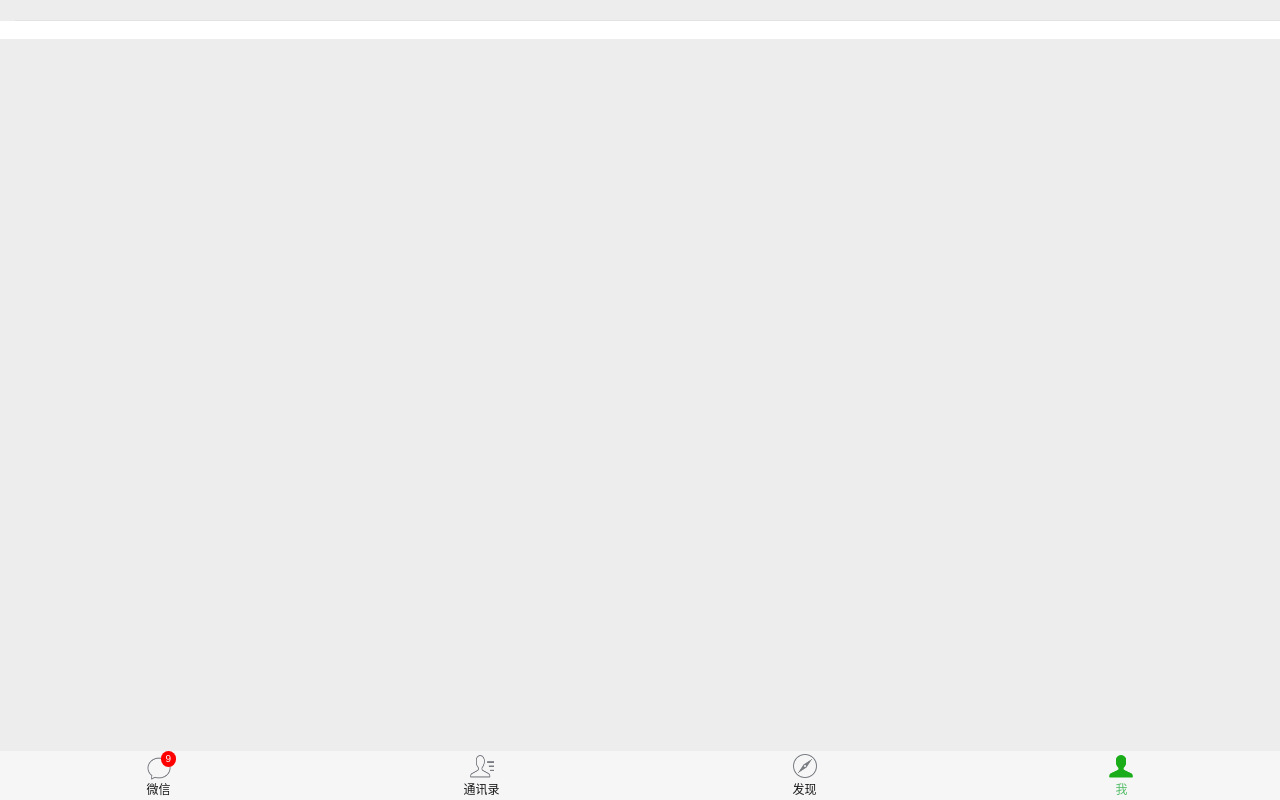
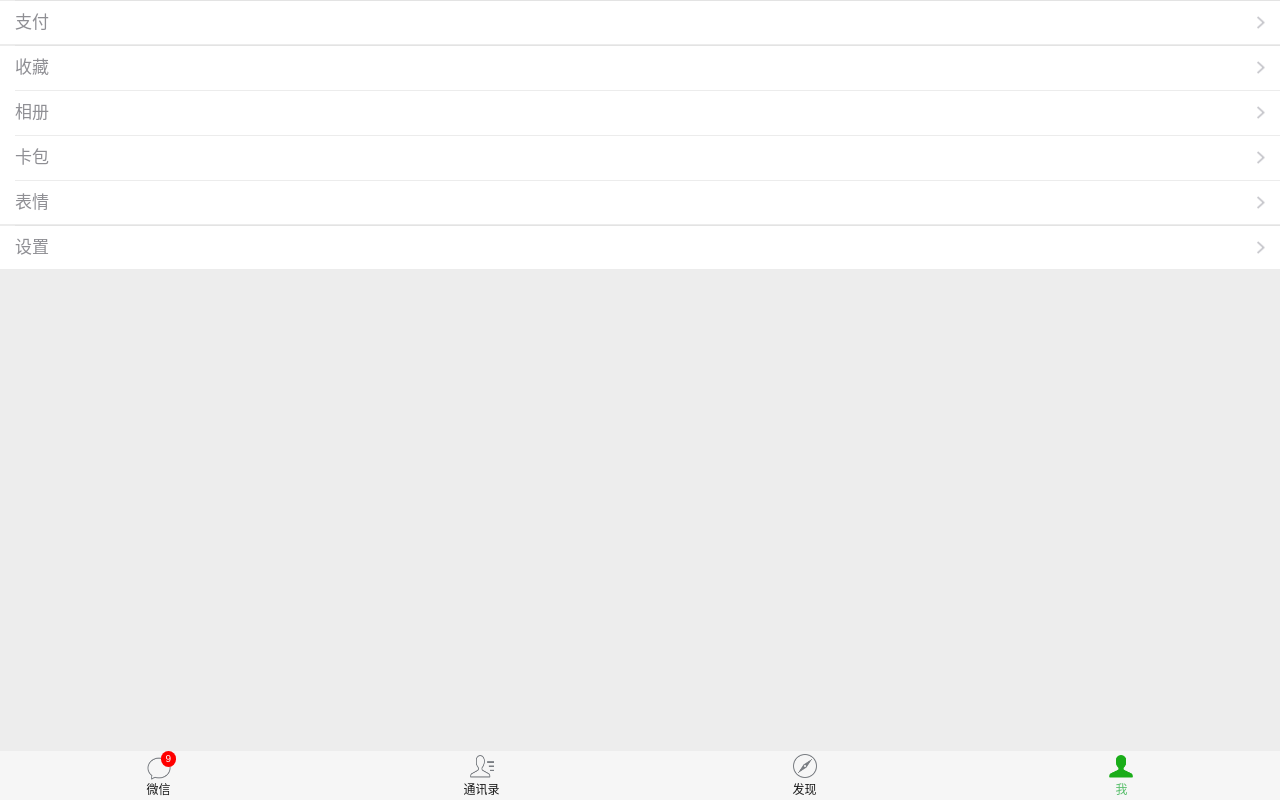
Before and after one commit to CoderMikeHe/vue-wechat, a Vue app: page /profile in a window 1280 px wide. Built offline with nearby package versions, Linux system fonts and the light colour scheme; what mint-ui would draw is missing.

Commit message:
设置界面搭建

```diff
--- a/src/assets/css/wechat.css
+++ b/src/assets/css/wechat.css
@@ -20,7 +20,6 @@
   left: 0;
   height: 100%;
   width: 100%;
-  background-color: red;
 }
 /* 正文顶部偏移 */
 ._full-content._content-margin-top44{
@@ -30,3 +29,14 @@
 ._full-content._content-margin-bottom49{
   margin-bottom: 49px;
 }
+
+
+/* 点击高亮 */
+._mh-cell_access{
+  /* CMH TODO: 这个css是什意思？ */
+  -webkit-tap-highlight-color:rgba(0, 0, 0, 0);
+  color:inherit;
+}
+._mh-cell_access:active{
+  background-color:#ECECEC;
+}
--- a/src/assets/js/MHCommonGroup.js
+++ b/src/assets/js/MHCommonGroup.js
@@ -18,11 +18,14 @@ class MHCommonItem {
   // icon
   icon = "";
   title = "";
-  subTitle = "";
-  constructor({ icon = "", title = "", subTitle = "" } = {}) {
+  subtitle = "";
+  name = "";   // 跳转路由对象(命名路由) 跟path一样，但优先级较高
+  path = "";   // 跳转路由地址
+  constructor({ icon = "", title = "", subtitle = "" ,name = ""} = {}) {
     this.icon = icon;
     this.title = title;
-    this.subTitle = subTitle;
+    this.subtitle = subtitle;
+    this.name = name;
   }
 }
 
--- /dev/null
+++ b/src/assets/utils/utils.js
@@ -0,0 +1,14 @@
+// 全局工具类  （变量 or Methods）
+
+// 导航栏返回按钮
+import {backItem} from '../js/MHBarButtonItem'
+
+const utils = {
+  install(Vue) {
+    // 导航栏返回按钮
+    Vue.prototype.backItem = backItem;
+  }
+}
+
+// 导出组件
+export default utils;
--- a/src/components/common/Common.vue
+++ b/src/components/common/Common.vue
@@ -2,30 +2,45 @@
 <template>
   <div class="mh-cells-group">
     <div class="mh-header-title"></div>
-    <div class="mh-cell">
+    <a class="mh-cell _mh-cell_access" v-for="(item,row) in group.items" :key="row" @click="didSelectRow(section,row)">
       <div class="mh-cell-header"></div>
-      <div class="mh-cell-body"></div>
-    </div>
+      <div class="mh-cell-body">
+        <div class="mh-body">
+          <p class="mh-title">{{ item.title }}</p>
+        </div>
+        <div class="mh-footer">
+          <p class="mh-subtitle">{{ item.subtitle }}</p>
+          <img class="mh-right-arrow" src="@/assets/images/common/tableview_arrow_8x13.png" alt="">
+        </div>
+      </div>
+    </a>
     <div class="mh-footer-title"></div>
   </div>
 </template>
 
 <script>
-import { MHCommonGroup, MHCommonItem } from "../../assets/js/MHCommonGroup.js";
+import { MHCommonGroup, MHCommonItem } from "assets/js/MHCommonGroup.js";
 export default {
+  name: "common",
   props: {
-    group: MHCommonGroup
+    group: MHCommonGroup,  // Group Object
+    section: Number        // Group Index
   },
   data() {
     return {};
-  }
+  },
+  methods: {
+    didSelectRow(section,row){
+      this.$emit("did-select-row",section,row);
+    }
+  },
+
 };
 </script>
 
 <style scoped>
 /* cell 组 */
 .mh-cells-group {
-  margin-top: 1.17647059em;
   background-color: #ffffff;
   line-height: 1.47058824;
   font-size: 17px;
@@ -95,4 +110,39 @@ export default {
 .mh-cell:first-child:before {
   display: none;
 }
+
+.mh-cell-body{
+  /* 占据整个剩余空间 */
+  -webkit-box-flex:1;
+  -webkit-flex:1;
+  flex:1;
+
+  display: -webkit-box;
+  display: -webkit-flex;
+  display: flex;
+  -webkit-justify-content: space-between; /* Safari 6.1+ */
+  justify-content: space-between;
+}
+
+.mh-cell-body .mh-footer{
+  display: -webkit-box;
+  display: -webkit-flex;
+  display: flex;
+  -webkit-box-align: center;
+  -webkit-align-items: center;
+  align-items: center;
+}
+
+.mh-footer .mh-right-arrow{
+  display: inline-block;
+  width: 8px;
+  height: 13px;
+  margin-left: 10px;
+}
+
+.mh-footer .mh-subtitle{
+  font-size: 17px;
+
+}
+
 </style>
--- /dev/null
+++ b/src/components/navigationBar/index.js
@@ -0,0 +1,15 @@
+import NavigationBarComp from './NavigationBar.vue';
+
+// 这里是重点
+const NavigationBar = {
+    install: function(Vue){
+        Vue.component('NavigationBar',NavigationBarComp);
+    }
+};
+
+// 导出组件
+export default NavigationBar;
+
+
+// https://www.jianshu.com/p/26ba589bc161
+// https://blog.csdn.net/weixin_42283462/article/details/80600623
--- a/src/router.js
+++ b/src/router.js
@@ -7,6 +7,7 @@ import Contacts from "./views/contacts/Contacts.vue";
 import Discover from "./views/discover/Discover.vue";
 import Profile from "./views/profile/Profile.vue";
 import AddFriends from "./views/contacts/AddFriends.vue";
+import Setting from './views/profile/Setting.vue'
 
 Vue.use(Router);
 
@@ -41,6 +42,11 @@ export default new Router({
       path: "/profile",
       name: "profile",
       component: Profile
+    },
+    {
+      path: "/discover/setting",
+      name: "setting",
+      component: Setting
     }
   ]
 });
--- a/src/views/profile/Profile.vue
+++ b/src/views/profile/Profile.vue
@@ -1,6 +1,9 @@
 <template>
   <div>
-    <common></common>
+    <div class="mh-common-group" v-for="(group,section) in dataSource" :key="section">
+      <common :group="group" :section="section" @did-select-row="didSelectRow"></common>
+    </div>
+    <router-view></router-view>
   </div>
 </template>
 
@@ -9,10 +12,15 @@ import common from "../../components/common/Common";
 import { MHCommonGroup, MHCommonItem } from "../../assets/js/MHCommonGroup.js";
 export default {
   name: "profile",
+
   data() {
     return {
       dataSource: []
     };
+  },
+  created(){
+    // 配置数据
+    this.configData();
   },
   methods: {
     // 配置数据
@@ -49,12 +57,19 @@ export default {
       const group2 = new MHCommonGroup();
       // 设置
       const setting = new MHCommonItem({
-        title: "设置"
+        title: "设置",
+        name: "setting",
       });
       group2.items = [setting];
 
       this.dataSource = [group0, group1, group2];
-    }
+    },
+    // 点击事件
+    didSelectRow(section,row){
+      const item = this.dataSource[section].items[row];
+      console.log(item.name);
+      this.$router.push({name:item.name});
+    },
   },
   components: {
     common
--- /dev/null
+++ b/src/views/profile/Setting.vue
@@ -0,0 +1,177 @@
+<template>
+  <div class="_full-container" >
+    <NavigationBar title="设置" :left-item="backItem" @left-click="$router.back()"></NavigationBar>
+    <div class="_full-content _content-margin-top44">
+      <!-- <div class="mh-common-group" v-for="(group,section) in dataSource" :key="section">
+        <common :group="group" :section="section" @did-select-row="didSelectRow"></common>
+      </div> -->
+      <!-- 切换账号 -->
+      <div class="mh-common-group">
+        <a class="mh-cells mh-access" @click="abc">
+          <p>切换账号</p>
+        </a>
+      </div>
+      <!-- 退出登录 -->
+      <!-- <div class="mh-common-group">
+        <a class="mh-cells _mh-cell_access">
+          <p>退出登录</p>
+        </a>
+      </div> -->
+
+    </div>
+  </div>
+</template>
+
+<script>
+import common from "components/common/Common";
+import { MHCommonGroup, MHCommonItem } from "assets/js/MHCommonGroup.js";
+export default {
+  name: "setting",
+  data() {
+    return {
+      dataSource:[]
+    }
+  },
+  created() {
+    this.configData();
+  },
+  methods: {
+    // 配置数据
+    configData() {
+      // group0
+      const group0 = new MHCommonGroup();
+      // 账号与安全
+      const accountSecurity = new MHCommonItem({
+        title: "账号与安全"
+      });
+      group0.items = [accountSecurity];
+
+      // group1
+      const group1 = new MHCommonGroup();
+      // 新消息通知
+      const messageNote = new MHCommonItem({
+        title: "新消息通知"
+      });
+      // 隐私
+      const privates = new MHCommonItem({
+        title: "隐私"
+      });
+      // 通用
+      const general = new MHCommonItem({
+        title: "通用"
+      });
+      group1.items = [messageNote, privates, general];
+
+      // group2
+      const group2 = new MHCommonGroup();
+      // 帮助与反馈
+      const help = new MHCommonItem({
+        title: "帮助与反馈",
+        name: "setting",
+      });
+      // 关于微信
+      const aboutUs = new MHCommonItem({
+        title: "关于微信",
+        subtitle: "微信7.0.3",
+      });
+      group2.items = [help,aboutUs];
+
+      // group3
+      const group3 = new MHCommonGroup();
+      // 插件
+      const plugin = new MHCommonItem({
+        title: "插件"
+      });
+      group3.items = [plugin];
+
+      this.dataSource = [group0, group1, group2, group3];
+    },
+
+
+    // item点击事件
+    didSelectRow(section,row){
+      const item = this.dataSource[section].items[row];
+      console.log(item.name);
+      this.$router.push({name:item.name});
+    },
+    abc(){
+      console.log('object');
+    }
+  },
+  components: {
+    common
+  },
+}
+
+</script>
+
+<style scoped>
+
+/* 点击高亮 */
+.mh-access{
+  /* CMH TODO: 这个css是什意思？ */
+  -webkit-tap-highlight-color:rgba(0, 0, 0, 0);
+  color:inherit;
+}
+.mh-access:active{
+  background-color:#ECECEC;
+}
+
+
+.mh-common-group{
+  margin-top: 10px;
+}
+
+.mh-common-group:first-child{
+  margin-top: 0;
+}
+
+/* cell 组 */
+.mh-cells {
+  line-height: 1.47058824;
+  font-size: 17px;
+  overflow: hidden;
+  text-align: center;
+  overflow: hidden;
+  position: relative;
+}
+
+.mh-cells p{
+  text-align: center;
+  padding: 10px 15px;
+  background-color: #ffffff;
+}
+
+/* top分割线 */
+.mh-cells:before {
+  content: " ";
+  position: absolute;
+  left: 0;
+  top: 0;
+  right: 0;
+  height: 1px;
+  border-top: 1px solid #d8d8d8;
+  color: #d8d8d8;
+  -webkit-transform-origin: 0 0;
+  transform-origin: 0 0;
+  -webkit-transform: scaleY(0.5);
+  transform: scaleY(0.5);
+  z-index: 2;
+}
+/* bottom分割线 */
+.mh-cells:after {
+  content: " ";
+  position: absolute;
+  left: 0;
+  bottom: 0;
+  right: 0;
+  height: 1px;
+  border-bottom: 1px solid #d8d8d8;
+  color: #d8d8d8;
+  -webkit-transform-origin: 0 100%;
+  transform-origin: 0 100%;
+  -webkit-transform: scaleY(0.5);
+  transform: scaleY(0.5);
+  z-index: 2;
+}
+</style>
--- a/vue.config.js
+++ b/vue.config.js
@@ -1,3 +1,23 @@
+const path = require('path');
+function resolve (dir) {
+    return path.join(__dirname, dir);
+}
+
 module.exports = {
+  lintOnSave: true,
+  chainWebpack: (config)=>{
+      config.resolve.alias
+          .set('@', resolve('src'))
+          .set('assets',resolve('src/assets'))
+          .set('components',resolve('src/components'))
+          .set('views',resolve('src/views'))
+  },
+}
 
-}
+
+// config.resolve.alias 设置文件别名
+// [vue-cli 3.x 修改dist路径](https://blog.csdn.net/sunny_desmond/article/details/80916706)
+// [【vue】vue-cli中自定义路径别名 assets和static文件夹的区别](https://blog.csdn.net/z767327552/article/details/79533792)
+// [【vue-cli 3.0】 vue.config.js配置 - 路径别名](https://segmentfault.com/a/1190000016135314)
+// [vue-cli 3.0配置webpack目录别名alias](https://www.jianshu.com/p/e4716e5bc8bb)
+// [vue-cli 3.0 中 vue.config.js 配置路径别名](https://blog.csdn.net/yun_hou/article/details/86530164)
```
Also changed, not shown: src/main.js (+8 -0 lines), src/assets/images/common/tableview_arrow_8x13.png (added).
